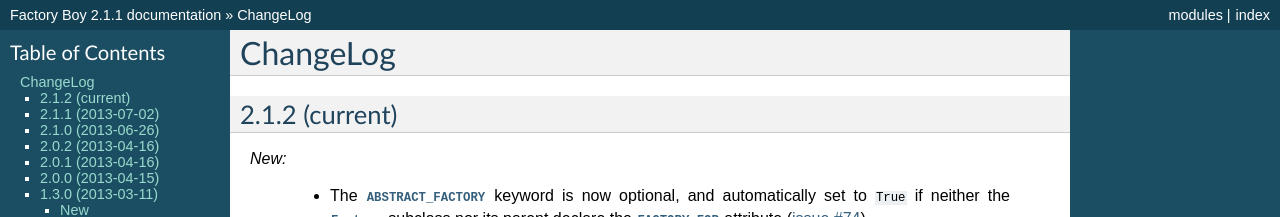
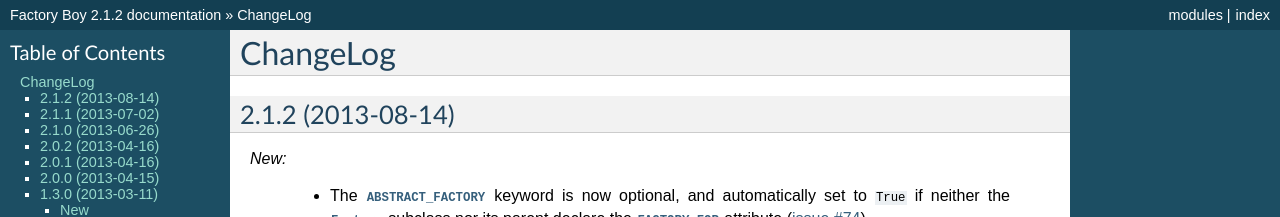
Before and after one commit to FactoryBoy/factory_boy, a Sphinx documentation site: the page built from docs/changelog.rst, in a window 1280 px wide and 900 px high. Shown: the top 217 px of the window. Built offline with Sphinx 7.4.7, drawn with Linux system fonts in a browser that asks for light colours; some of the changed text lies outside the part shown.

Commit message:
Release v2.1.2

```diff
--- a/docs/changelog.rst
+++ b/docs/changelog.rst
@@ -3,8 +3,8 @@
 
 .. _v2.1.2:
 
-2.1.2 (current)
----------------
+2.1.2 (2013-08-14)
+------------------
 
 *New:*
 
--- a/factory/__init__.py
+++ b/factory/__init__.py
@@ -20,7 +20,7 @@
 # OUT OF OR IN CONNECTION WITH THE SOFTWARE OR THE USE OR OTHER DEALINGS IN
 # THE SOFTWARE.
 
-__version__ = '2.1.1'
+__version__ = '2.1.2'
 __author__ = 'Raphaël Barrois <raphael.barrois+fboy@polytechnique.org>'
 
 
```
